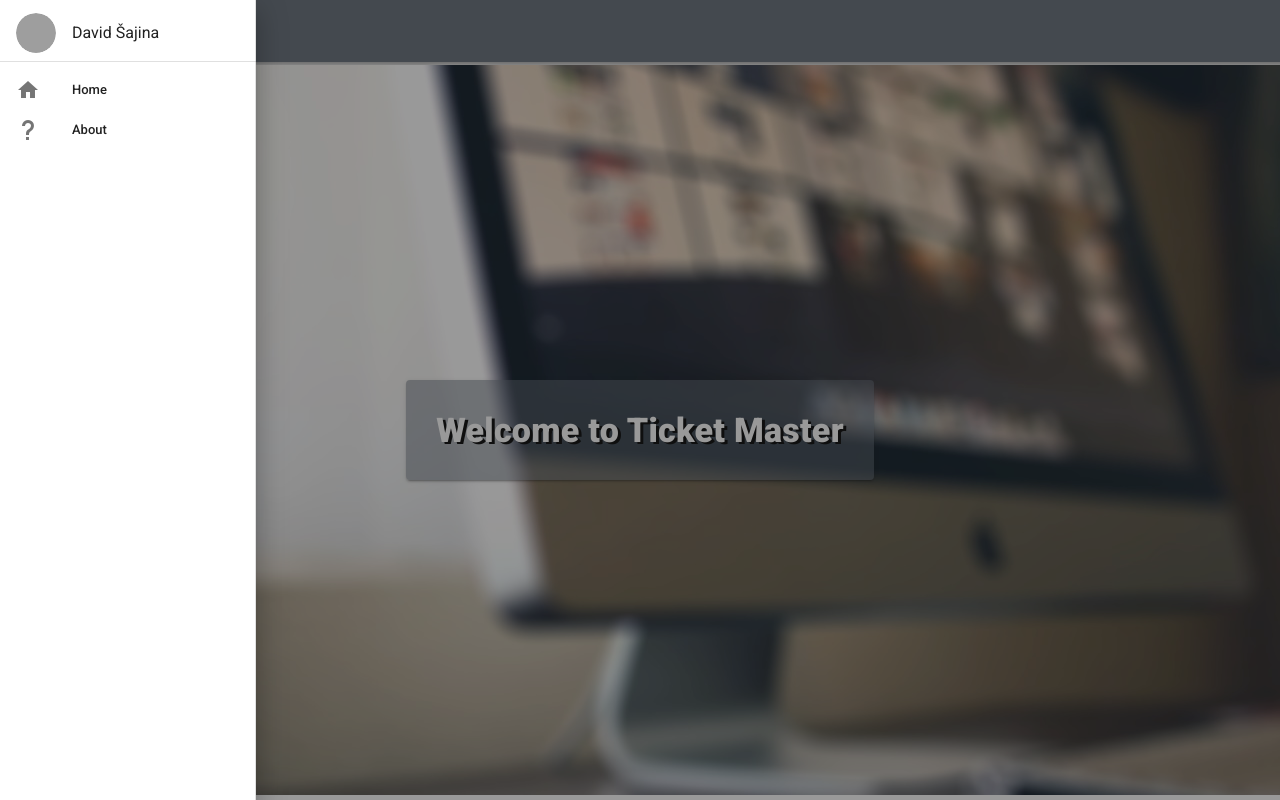
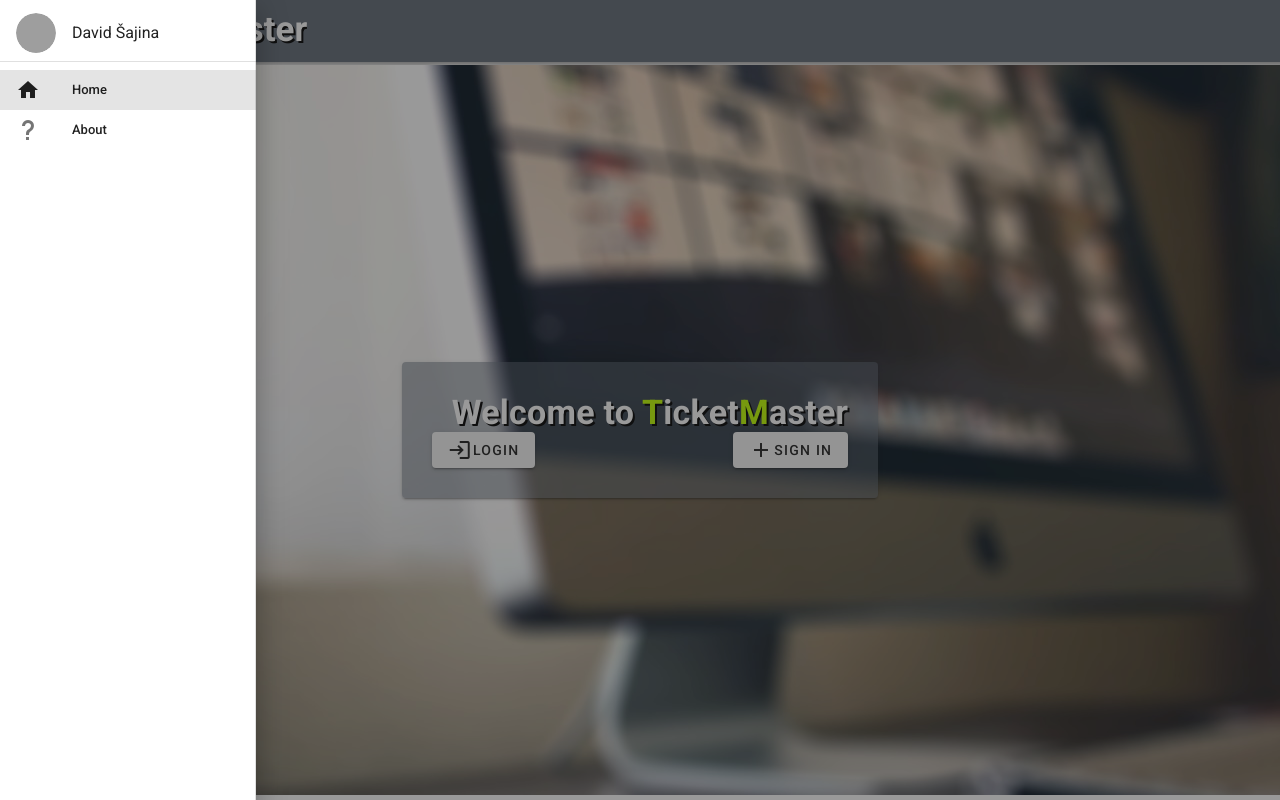
Before and after one commit to David-Sajina/TicketMaster, a Vue app: page / in a window 1280 px wide. Both pictures are taken after a click on the button 46 px from the left and 30 px from the top of the page. Built offline with nearby package versions, Linux system fonts and the light colour scheme; grey boxes are pictures that could not be loaded.

Commit message:
Upgrades, app and home

```diff
--- a/src/App.vue
+++ b/src/App.vue
@@ -15,8 +15,17 @@
 					><v-btn fab large plain @click.stop="drawer = !drawer">
 						<v-icon>mdi-menu</v-icon>
 					</v-btn>
-					<v-toolbar-title style="margin-left: 20px"
-						>Ticket Master</v-toolbar-title
+					<v-toolbar-title
+						style="
+							margin-left: 20px;
+							font-weight: 700;
+							font-size: 35px;
+							text-shadow: 2px 2px #000000;
+						"
+						><span style="color: #bfff00">T</span>icket<span
+							style="color: #bfff00"
+							>M</span
+						>aster</v-toolbar-title
 					>
 				</v-toolbar>
 			</v-layout>
@@ -42,7 +51,12 @@
 				<v-divider></v-divider>
 
 				<v-list dense>
-					<v-list-item v-for="item in items" :key="item.title" link>
+					<v-list-item
+						v-for="item in items"
+						:key="item.title"
+						link
+						:to="item.link"
+					>
 						<v-list-item-icon>
 							<v-icon>{{ item.icon }}</v-icon>
 						</v-list-item-icon>
@@ -67,8 +81,8 @@
 			return {
 				drawer: null,
 				items: [
-					{ title: "Home", icon: "mdi-home" },
-					{ title: "About", icon: "mdi-help" },
+					{ title: "Home", icon: "mdi-home", link: "/" },
+					{ title: "About", icon: "mdi-help", link: "/about" },
 				],
 			};
 		},
--- a/src/views/Home.vue
+++ b/src/views/Home.vue
@@ -10,11 +10,23 @@
 				<v-card style="background: rgba(97, 106, 118, 0.5); padding: 30px">
 					<h1
 						class="white--text mb-20 display-1 text-xs-center"
-						style="font-weight: 900; text-shadow: 3px 2px #000000"
+						style="
+							margin-left: 20px;
+							font-weight: 700;
+							font-size: 35px;
+							text-shadow: 2px 2px #000000;
+						"
 					>
-						Welcome to Ticket Master
-					</h1></v-card
-				>
+						Welcome to <span style="color: #bfff00">T</span>icket<span
+							style="color: #bfff00"
+							>M</span
+						>aster
+					</h1>
+					<v-btn><v-icon dark>mdi-login</v-icon>Login</v-btn>
+					<v-btn style="float: right"
+						><v-icon dark>mdi-plus</v-icon> Sign in</v-btn
+					>
+				</v-card>
 			</v-layout>
 		</v-parallax>
 	</div>
```
